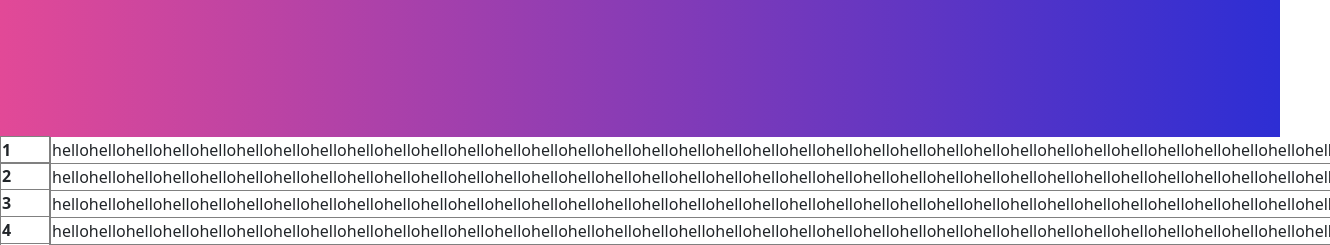
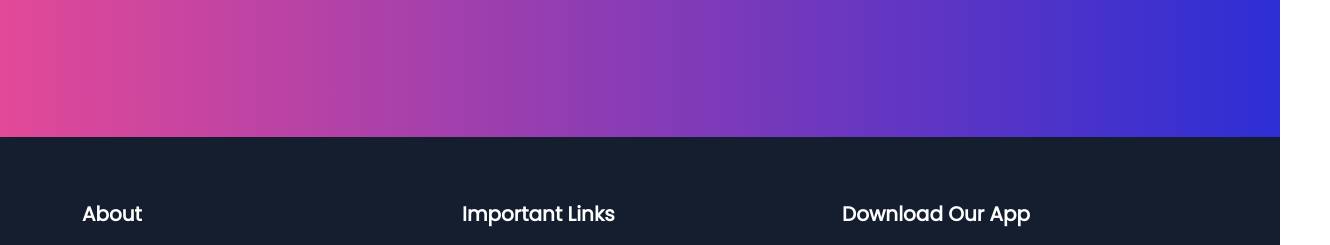
Before and after one commit to RajeswariMali/Appland-bootstrap, a plain HTML site: page index.html in a window 1280 px wide. Shown: the part 5499-5744 px from the top of the page, 1330 px wide, since content can reach past the window. Drawn offline with nearby package versions, Linux system fonts and the light colour scheme; files whose address does not match are found by name.

Commit message:
delate table section

```diff
--- a/css/style.css
+++ b/css/style.css
@@ -86,15 +86,6 @@ h1 > span { color: #f4284a; }
 .footer .social-links span { margin-right: 20px; }
 .footer .social-links span a { color: var(--varWhiteColor); }
 
-/* table */
-/* .table-wrapper table { border-collapse: separate; border-spacing: 0; border-top: 1px solid grey; } */
-.table-wrapper td,
-.table-wrapper th { margin: 0; border: 1px solid grey; white-space: nowrap; border-top-width: 0px; }
-.table-wrapper { width: 100%; overflow-x: scroll; margin-left: 50px; overflow-y: visible; padding: 0; }
-.table-wrapper .heading-col { position: absolute; width: 50px; left: 0; top: auto; border-top-width: 1px; margin-top: -1px; }
-/* .table-wrapper .heading-col:before { content: 'Row '; } */
-/* .table-wrapper .long { background: #ffffff; letter-spacing: 1em; } */
-
 @media (max-width:1199px){
     h1 { font-size: 45px; }
     h3 { font-size: 35px; }
--- a/index.html
+++ b/index.html
@@ -556,68 +556,6 @@
             </div>
         </section>
 
-        <!-- table -->
-        <section class="table">
-            <div class="table-wrapper">
-                <table>
-                    <tr>
-                        <th class="heading-col">1</th>
-                        <td class="long">
-                            hellohellohellohellohellohellohellohellohellohellohellohellohellohellohellohellohellohellohellohellohellohellohellohellohellohellohellohellohellohellohellohellohellohellohellohellohellohellohello
-                        </td>
-                        <td class="long">
-                            hellohellohellohellohellohellohellohellohellohellohellohellohellohellohellohellohellohellohellohellohellohellohellohellohellohellohellohellohellohellohellohellohellohellohellohellohellohellohello
-                        </td>
-                    </tr>
-                    <tr>
-                        <th class="heading-col">2</th>
-                        <td class="long">
-                            hellohellohellohellohellohellohellohellohellohellohellohellohellohellohellohellohellohellohellohellohellohellohellohellohellohellohellohellohellohellohellohellohellohellohellohellohellohellohello
-                        </td>
-                        <td class="long">
-                            hellohellohellohellohellohellohellohellohellohellohellohellohellohellohellohellohellohellohellohellohellohellohellohellohellohellohellohellohellohellohellohellohellohellohellohellohellohellohello
-                        </td>
-                    </tr>
-                    <tr>
-                        <th class="heading-col">3</th>
-                        <td class="long">
-                            hellohellohellohellohellohellohellohellohellohellohellohellohellohellohellohellohellohellohellohellohellohellohellohellohellohellohellohellohellohellohellohellohellohellohellohellohellohellohello
-                        </td>
-                        <td class="long">
-                            hellohellohellohellohellohellohellohellohellohellohellohellohellohellohellohellohellohellohellohellohellohellohellohellohellohellohellohellohellohellohellohellohellohellohellohellohellohellohello
-                        </td>
-                    </tr>
-                    <tr>
-                        <th class="heading-col">4</th>
-                        <td class="long">
-                            hellohellohellohellohellohellohellohellohellohellohellohellohellohellohellohellohellohellohellohellohellohellohellohellohellohellohellohellohellohellohellohellohellohellohellohellohellohellohello
-                        </td>
-                        <td class="long">
-                            hellohellohellohellohellohellohellohellohellohellohellohellohellohellohellohellohellohellohellohellohellohellohellohellohellohellohellohellohellohellohellohellohellohellohellohellohellohellohello
-                        </td>
-                    </tr>
-                    <tr>
-                        <th class="heading-col">5</th>
-                        <td class="long">
-                            hellohellohellohellohellohellohellohellohellohellohellohellohellohellohellohellohellohellohellohellohellohellohellohellohellohellohellohellohellohellohellohellohellohellohellohellohellohellohello
-                        </td>
-                        <td class="long">
-                            hellohellohellohellohellohellohellohellohellohellohellohellohellohellohellohellohellohellohellohellohellohellohellohellohellohellohellohellohellohellohellohellohellohellohellohellohellohellohello
-                        </td>
-                    </tr>
-                    <tr>
-                        <th class="heading-col">6</th>
-                        <td class="long">
-                            hellohellohellohellohellohellohellohellohellohellohellohellohellohellohellohellohellohellohellohellohellohellohellohellohellohellohellohellohellohellohellohellohellohellohellohellohellohellohello
-                        </td>
-                        <td class="long">
-                            hellohellohellohellohellohellohellohellohellohellohellohellohellohellohellohellohellohellohellohellohellohellohellohellohellohellohellohellohellohellohellohellohellohellohellohellohellohellohello
-                        </td>
-                    </tr>
-                </table>
-            </div>
-        </section>
-
         <!-- footer -->
         <section class="footer">
             <div class="footer-wrapper">
```
